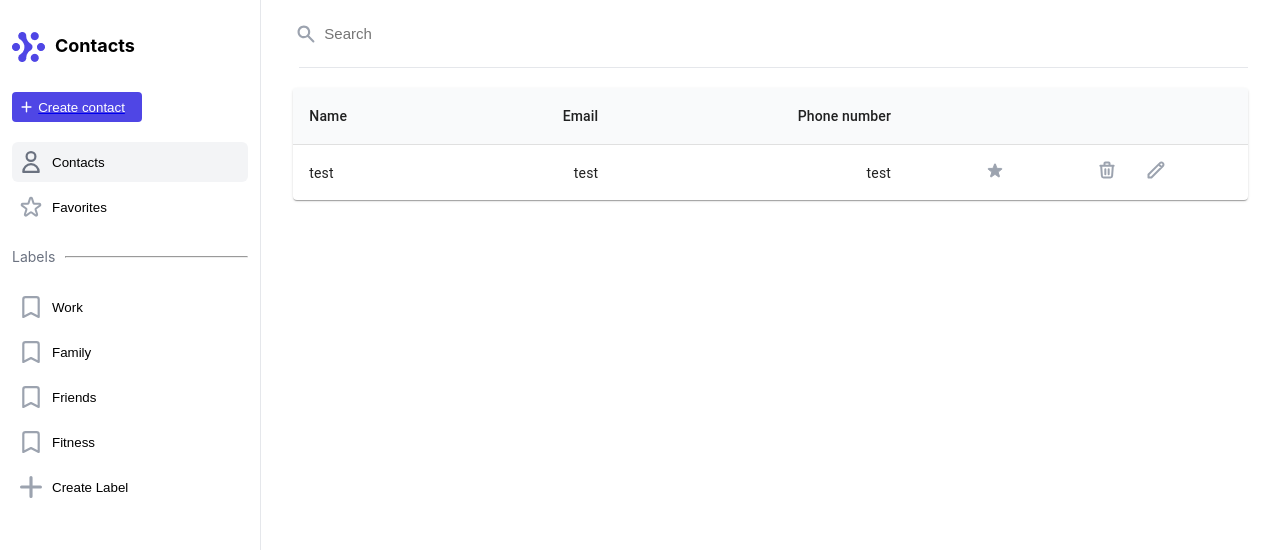
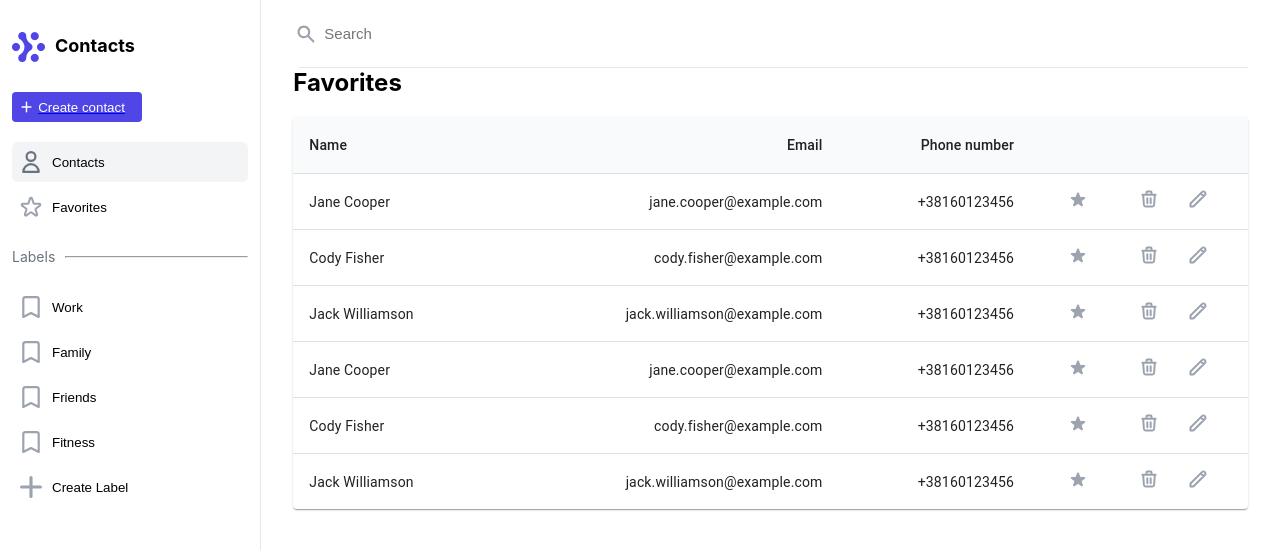
Before and after one commit to jelenajelena11/Contacts_App, a React (Create React App) app: page /favorites in a window 1280 px wide. Shown: the top 550 px of the page. Built offline with nearby package versions, Linux system fonts and the light colour scheme; data requests are answered from the project's data file.

Commit message:
Favorite service - added

```diff
--- a/src/components/buttons/button/Button.scss
+++ b/src/components/buttons/button/Button.scss
@@ -1,4 +1,4 @@
-.button {
+.blue__button {
   background: #4f46e5;
   box-shadow: 0px 1px 2px rgba(0, 0, 0, 0.05);
   border-radius: 6px;
@@ -10,3 +10,16 @@
     cursor: pointer;
   }
 }
+
+.white__button {
+  background: #fff;
+  box-shadow: 0px 1px 2px rgba(0, 0, 0, 0.05);
+  border-radius: 6px;
+  border: 1px solid #d1d5db;
+  padding: 9px 17px;
+  color: #fff;
+
+  &:hover {
+    cursor: pointer;
+  }
+}
--- a/src/components/buttons/button/Button.tsx
+++ b/src/components/buttons/button/Button.tsx
@@ -12,7 +12,7 @@ export default function Button({
   type,
 }: Props) {
   return (
-    <button onClick={onClick} type={type} className="button">
+    <button onClick={onClick} type={type} className="blue__button">
       {buttonText}
     </button>
   );
--- /dev/null
+++ b/src/components/table/TableComponent.tsx
@@ -0,0 +1,124 @@
+import Table from "@mui/material/Table";
+import TableBody from "@mui/material/TableBody";
+import TableCell from "@mui/material/TableCell";
+import TableContainer from "@mui/material/TableContainer";
+import TableHead from "@mui/material/TableHead";
+import TableRow from "@mui/material/TableRow";
+import Paper from "@mui/material/Paper";
+import { Contact } from "../../interfaces/Contact";
+
+interface Props {
+  title: string;
+  setOpenDeleteDialog: any;
+  contacts?: Contact[];
+  favorites?: Contact[];
+  navigateToEdit: any;
+}
+
+function TableComponent({
+  title,
+  setOpenDeleteDialog,
+  contacts,
+  favorites,
+  navigateToEdit,
+}: Props) {
+  return (
+    <>
+      <h2>{title}</h2>
+      <TableContainer component={Paper} style={{ marginTop: "20px" }}>
+        <Table sx={{ minWidth: 650 }} aria-label="simple table">
+          <TableHead>
+            <TableRow style={{ background: "#F9FAFB" }}>
+              <TableCell>Name</TableCell>
+              <TableCell align="right">Email</TableCell>
+              <TableCell align="right">Phone number</TableCell>
+              <TableCell align="right" />
+              <TableCell align="right" />
+              <TableCell align="right" />
+            </TableRow>
+          </TableHead>
+          <TableBody>
+            {contacts &&
+              contacts.map((c: Contact) => (
+                <TableRow
+                  key={c.id}
+                  sx={{ "&:last-child td, &:last-child th": { border: 0 } }}
+                >
+                  <TableCell component="th" scope="row">
+                    {c.name}
+                  </TableCell>
+                  <TableCell align="right">{c.email}</TableCell>
+                  <TableCell align="right">{c.phone_number}</TableCell>
+                  <TableCell align="right">
+                    {c.isFavorite ? (
+                      <img
+                        src="./img/favourite_icon.svg"
+                        alt="favourite"
+                        onClick={() => {}}
+                      />
+                    ) : (
+                      <img
+                        src="./img/not_favorite_icon.svg"
+                        alt="not_favorite"
+                        onClick={() => {}}
+                      />
+                    )}
+                  </TableCell>
+                  <TableCell align="right">
+                    <img
+                      src="./img/trash_icon.svg"
+                      alt="trash"
+                      onClick={setOpenDeleteDialog}
+                    />
+                  </TableCell>
+                  <TableCell>
+                    <img
+                      src="./img/edit_icon.svg"
+                      alt="edit"
+                      onClick={navigateToEdit}
+                    />
+                  </TableCell>
+                </TableRow>
+              ))}
+            {favorites &&
+              favorites.map((c: Contact) => (
+                <TableRow
+                  key={c.id}
+                  sx={{ "&:last-child td, &:last-child th": { border: 0 } }}
+                >
+                  <TableCell component="th" scope="row">
+                    {c.name}
+                  </TableCell>
+                  <TableCell align="right">{c.email}</TableCell>
+                  <TableCell align="right">{c.phone_number}</TableCell>
+                  <TableCell align="right">
+                    <img
+                      src="./img/favourite_icon.svg"
+                      alt="favourite"
+                      onClick={() => {}}
+                    />
+                  </TableCell>
+                  <TableCell align="right">
+                    <img
+                      src="./img/trash_icon.svg"
+                      alt="trash"
+                      onClick={setOpenDeleteDialog}
+                    />
+                  </TableCell>
+                  <TableCell>
+                    <img
+                      src="./img/edit_icon.svg"
+                      alt="edit"
+                      onClick={navigateToEdit}
+                    />
+                  </TableCell>
+                </TableRow>
+              ))}
+          </TableBody>
+        </Table>
+      </TableContainer>
+    </>
+  );
+}
+
+export default TableComponent;
--- a/src/pages/create-contact/CreateContact.tsx
+++ b/src/pages/create-contact/CreateContact.tsx
@@ -1,15 +1,17 @@
 import FormItem from "../../components/forms/FormItem";
+import { Contact } from "../../interfaces/Contact";
+import { saveNewContact } from "../../services/contact";
 
 function CreateContact() {
-  const createContact = (values: any, event: any) => {
-    console.log("values", values);
-    event.preventDefault();
-    console.log("values", values);
+  const createContact = (values: any) => {
+    // event.preventDefault();
+    // console.log("values", values);
+    saveNewContact(values);
   };
   return (
     <FormItem
       title="Create contact"
-      handleSubmit={(values: any, event: any) => createContact(values, event)}
+      handleSubmit={(values: Contact) => createContact(values)}
     />
   );
 }
--- a/src/pages/favorites/Favorites.tsx
+++ b/src/pages/favorites/Favorites.tsx
@@ -1,52 +1,79 @@
-import Table from "@mui/material/Table";
-import TableBody from "@mui/material/TableBody";
-import TableCell from "@mui/material/TableCell";
-import TableContainer from "@mui/material/TableContainer";
-import TableHead from "@mui/material/TableHead";
-import TableRow from "@mui/material/TableRow";
-import Paper from "@mui/material/Paper";
+import { useEffect, useState } from "react";
+import { useNavigate } from "react-router-dom";
+import DeleteContact from "../../components/dialogs/delete-contact/DeleteContact";
+import TableComponent from "../../components/table/TableComponent";
+import { useFavorites } from "../../services/favorites";
 
 function Favorites() {
+  const [openDeleteDialog, setOpenDeleteDialog] = useState(false);
+  const { favoriteList, getFavorites } = useFavorites();
+  const navigate = useNavigate();
+
+  const navigateToEdit = (id: number) => {
+    const path = `/edit-contact/${id}`;
+    navigate(path);
+    return id;
+  };
+
+  useEffect(() => {
+    getFavorites();
+  }, []);
   return (
-    <TableContainer component={Paper} style={{ marginTop: "20px" }}>
-      <Table sx={{ minWidth: 650 }} aria-label="simple table">
-        <TableHead>
-          <TableRow style={{ background: "#F9FAFB" }}>
-            <TableCell>Name</TableCell>
-            <TableCell align="right">Email</TableCell>
-            <TableCell align="right">Phone number</TableCell>
-            <TableCell align="right" />
-            <TableCell align="right" />
-            <TableCell align="right" />
-          </TableRow>
-        </TableHead>
-        <TableBody>
-          <TableRow
-            key="test"
-            sx={{ "&:last-child td, &:last-child th": { border: 0 } }}
-          >
-            <TableCell component="th" scope="row">
-              test
-            </TableCell>
-            <TableCell align="right">test</TableCell>
-            <TableCell align="right">test</TableCell>
-            <TableCell align="right">
-              <img
-                src="./img/favourite_icon.svg"
-                alt="favourite"
-                onClick={() => {}}
-              />
-            </TableCell>
-            <TableCell align="right">
-              <img src="./img/trash_icon.svg" alt="trash" onClick={() => {}} />
-            </TableCell>
-            <TableCell>
-              <img src="./img/edit_icon.svg" alt="edit" onClick={() => {}} />
-            </TableCell>
-          </TableRow>
-        </TableBody>
-      </Table>
-    </TableContainer>
+    // <TableContainer component={Paper} style={{ marginTop: "20px" }}>
+    //   <Table sx={{ minWidth: 650 }} aria-label="simple table">
+    //     <TableHead>
+    //       <TableRow style={{ background: "#F9FAFB" }}>
+    //         <TableCell>Name</TableCell>
+    //         <TableCell align="right">Email</TableCell>
+    //         <TableCell align="right">Phone number</TableCell>
+    //         <TableCell align="right" />
+    //         <TableCell align="right" />
+    //         <TableCell align="right" />
+    //       </TableRow>
+    //     </TableHead>
+    //     <TableBody>
+    //       <TableRow
+    //         key="test"
+    //         sx={{ "&:last-child td, &:last-child th": { border: 0 } }}
+    //       >
+    //         <TableCell component="th" scope="row">
+    //           test
+    //         </TableCell>
+    //         <TableCell align="right">test</TableCell>
+    //         <TableCell align="right">test</TableCell>
+    //         <TableCell align="right">
+    //           <img
+    //             src="./img/favourite_icon.svg"
+    //             alt="favourite"
+    //             onClick={() => {}}
+    //           />
+    //         </TableCell>
+    //         <TableCell align="right">
+    //           <img src="./img/trash_icon.svg" alt="trash" onClick={() => {}} />
+    //         </TableCell>
+    //         <TableCell>
+    //           <img src="./img/edit_icon.svg" alt="edit" onClick={() => {}} />
+    //         </TableCell>
+    //       </TableRow>
+    //     </TableBody>
+    //   </Table>
+    // </TableContainer>
+    <>
+      <TableComponent
+        title="Favorites"
+        setOpenDeleteDialog={() => setOpenDeleteDialog(true)}
+        favorites={favoriteList}
+        navigateToEdit={navigateToEdit}
+      />
+
+      {openDeleteDialog && (
+        <DeleteContact
+          openDeleteDialog={openDeleteDialog}
+          setOpenDeleteDialog={setOpenDeleteDialog}
+          deleteContact={() => {}}
+        />
+      )}
+    </>
   );
 }
 
--- a/src/services/contact.ts
+++ b/src/services/contact.ts
@@ -23,7 +23,7 @@ export const useContactById = (contactId?: string) => {
   return { contact, getContact };
 };
 
-export const createContact = async (data: any) => {
+export const saveNewContact = async (data: any) => {
   try {
     await axios.post("http://localhost:3001/contacts", {
       name: data.name,
--- /dev/null
+++ b/src/services/favorites.ts
@@ -0,0 +1,22 @@
+import axios from "axios";
+import { useState } from "react";
+
+export const useFavorites = () => {
+  const [favoriteList, setFavoriteList] = useState<any[]>([]);
+  const favoritesList: any[] = [];
+  const getFavorites = async () => {
+    const favorites = await axios.get("http://localhost:3001/contacts");
+
+    favorites.data.map((f: any) => {
+      if (f.isFavorite) {
+        favoritesList.push(f);
+        setFavoriteList(favoritesList);
+      } else {
+        setFavoriteList(favoriteList);
+      }
+      return favoriteList;
+    });
+  };
+
+  return { favoriteList, getFavorites };
+};
```
Also changed, not shown: src/components/dialogs/delete-contact/DeleteContact.tsx (+11 -4 lines), src/components/forms/FormItem.tsx (+8 -4 lines), src/pages/all-contacts/ContactList.tsx (+20 -13 lines), .eslintrc.json, data/db.json (line endings or trailing spaces), 1 other file (tests, documents, lock files or other folders).
